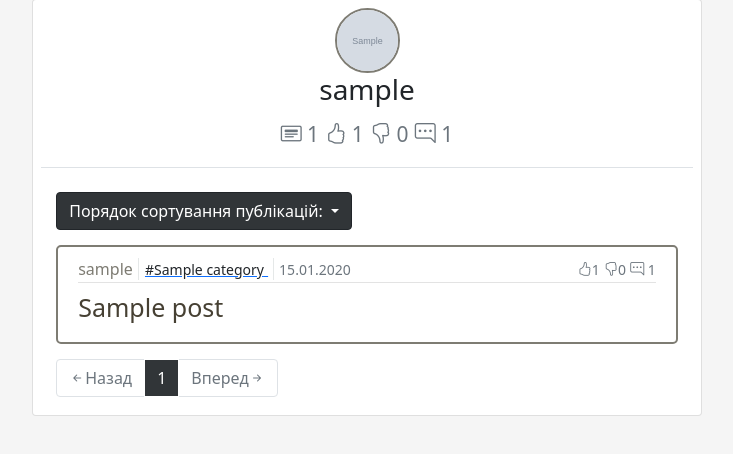
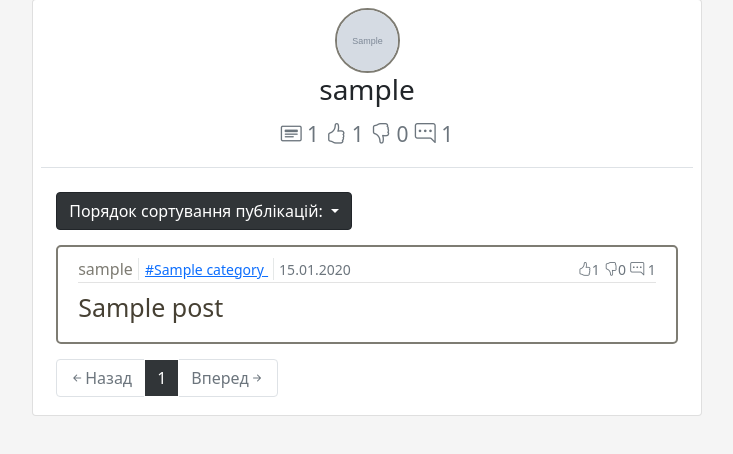
Before and after one commit to vzaliskyi/blog_technological_innovations, a Flask app: page /user_posts/1 in a window 1280 px wide. Shown: the part 87-541 px from the top of the page, without its empty margins (273-1006 px from the left). Run offline with Flask 2, Linux system fonts and the light colour scheme; tables that the repository leaves empty hold one stand-in row (values such as "Sample post"); grey boxes marked "Sample" are stand-in pictures; some libraries are stand-ins or nearby versions.

Commit message:
added styles to post view item

```diff
--- a/app/static/css/custom.css
+++ b/app/static/css/custom.css
@@ -320,3 +320,15 @@ a.post-created-at{
     background: #f5f5f5;
     color: #313638;
 }
+
+.media-block{
+    display: block;
+  -webkit-transition: 0.5s;
+      transition: 0.5s;
+}
+
+.media-block:hover{
+  background: #f8f9fa;
+  -webkit-transform: scale(1.05);
+          transform: scale(1.05);
+}
--- a/app/templates/_render_field.html
+++ b/app/templates/_render_field.html
@@ -42,12 +42,12 @@
 
 
 {% macro render_post_item(post) %}
-    <article class="media article-section">
+    <article class="media article-section media-block">
     <div class="media-body">
       <div class="article-metadata">
         <a class="author-name separator" href="{{url_for('blog_bp_in.user_posts', id=post.user_br.id)}}">{{ post.user_br.username }}</a>
         <a class="separator" href="{{url_for('blog_bp_in.posts_by_category', id=post.category_br.id)}}">
-          <small class="link-dark">#{{ post.category_br.name }}</small>
+          <small class="link-primary">#{{ post.category_br.name }}</small>
         </a>
         <small class="text-muted">{{ post.created_at.strftime('%d.%m.%Y') }}</small>
         <div class="align-right">
@@ -57,7 +57,7 @@
         </div>
       </div>
       <h2><a class="article-title" href="{{url_for('blog_bp_in.post_view', post_id=post.id)}}">{{ post.title }}</a></h2>
-      <!-- <p class="article-content"> *зміст публікації* </p> -->
+<!--      <p class="text-break">  </p>-->
     </div>
   </article>
 {% endmacro %}
```
Also changed, not shown: app/testing.db, blog.db.
